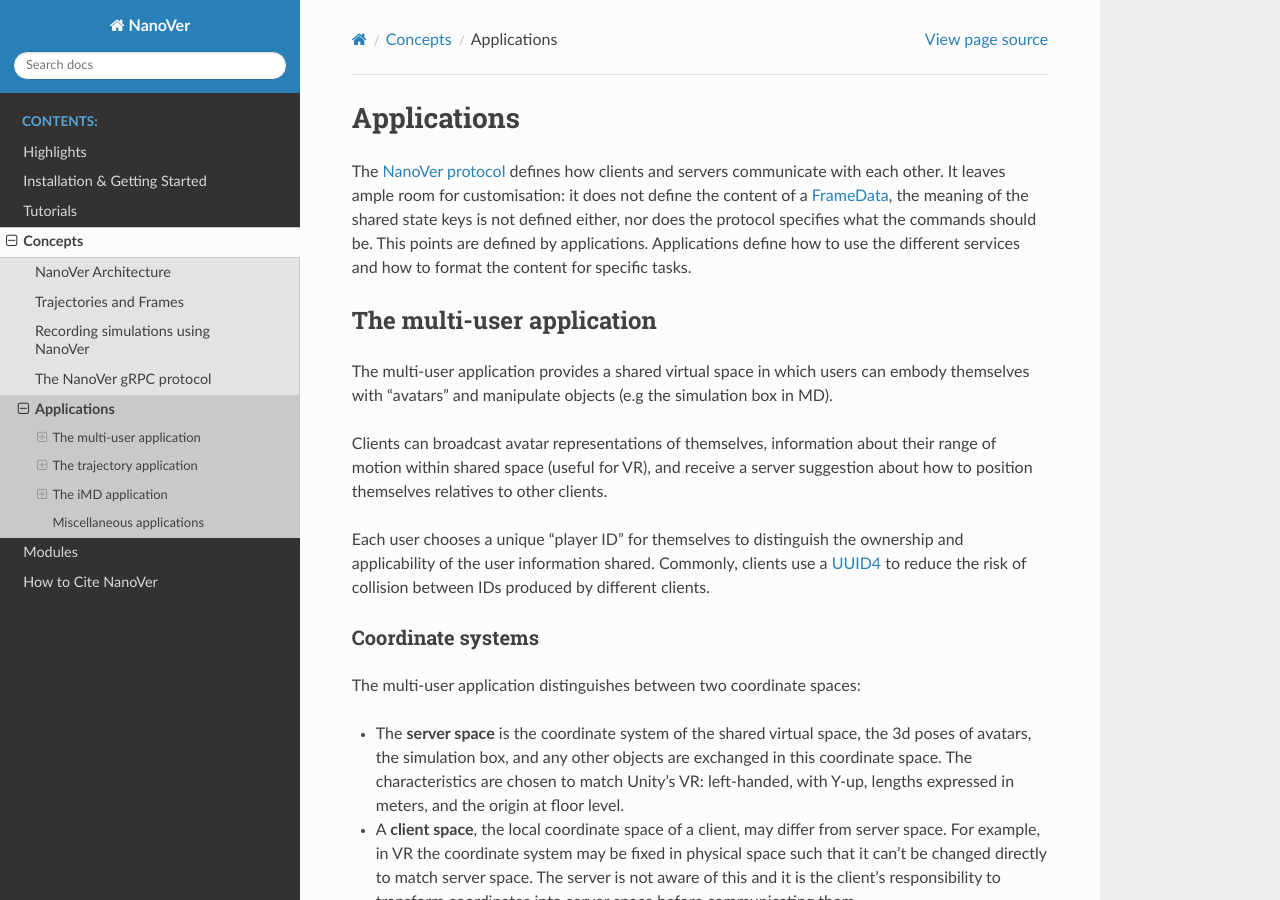
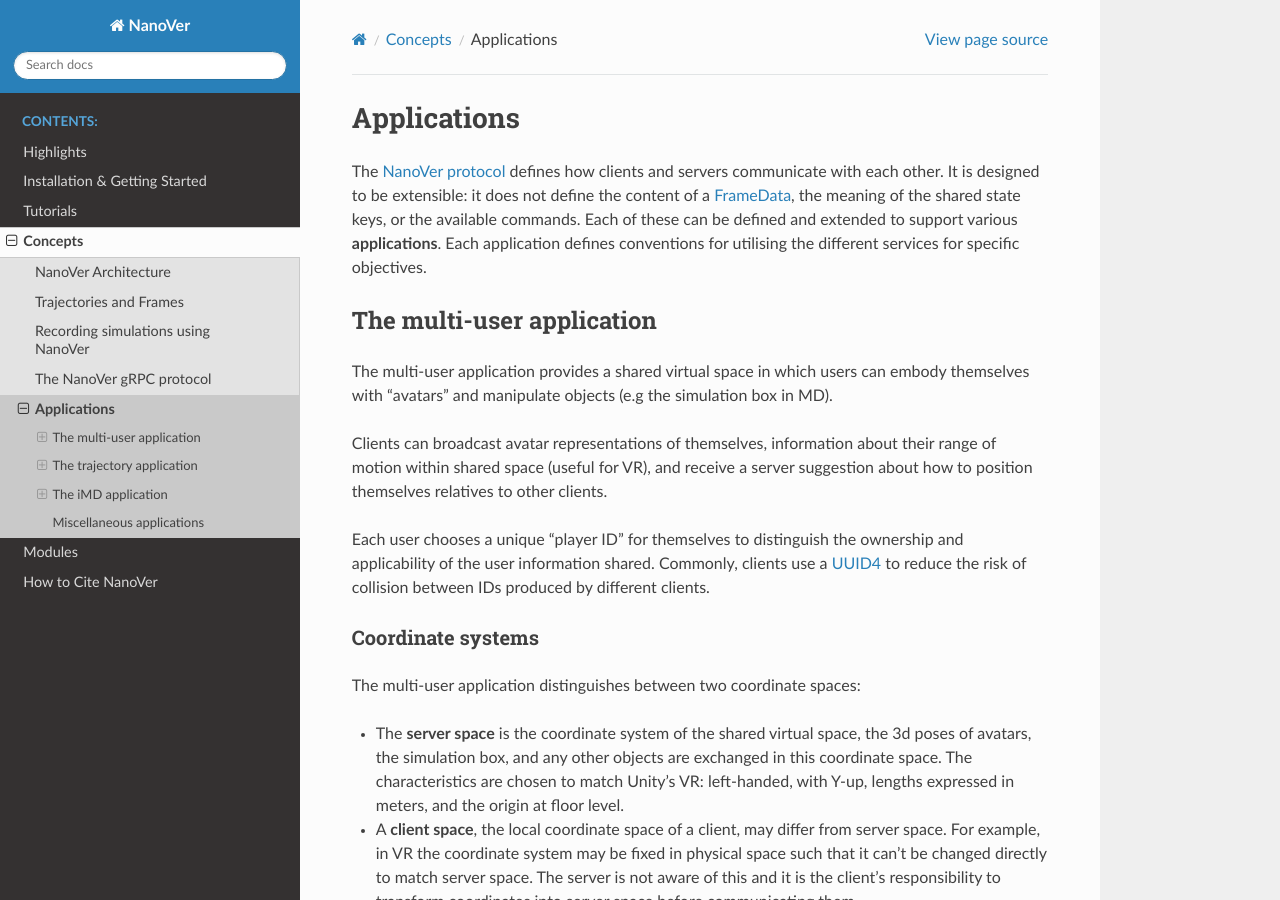
Before and after one commit to IRL2/nanover-docs, a Sphinx documentation site: the page built from source/concepts/applications.rst, in a window 1280 px wide and 900 px high. Built offline with Sphinx 7.4.7 and the Read the Docs theme 3.1.0, drawn with Linux system fonts in a browser that asks for light colours; pages that are not in the unit, such as notebooks, are missing from menus; the version number could not be read and is left out.

Commit message:
Rewrite opening

```diff
--- a/source/concepts/applications.rst
+++ b/source/concepts/applications.rst
@@ -4,12 +4,11 @@
 ============
 
 The :ref:`NanoVer protocol <base-protocol>` defines how clients and servers
-communicate with each other. It leaves ample room for customisation: it does
+communicate with each other. It is designed to be extensible: it does
 not define the content of a :ref:`FrameData <frame-description>`, the
-meaning of the shared state keys is not defined either, nor does the protocol
-specifies what the commands should be. This points are defined by applications.
-Applications define how to use the different services and how to format the
-content for specific tasks.
+meaning of the shared state keys, or the available commands. Each of these
+can be defined and extended to support various **applications**. Each application
+defines conventions for utilising the different services for specific objectives.
 
 .. _multiplayer-application:
 
```
